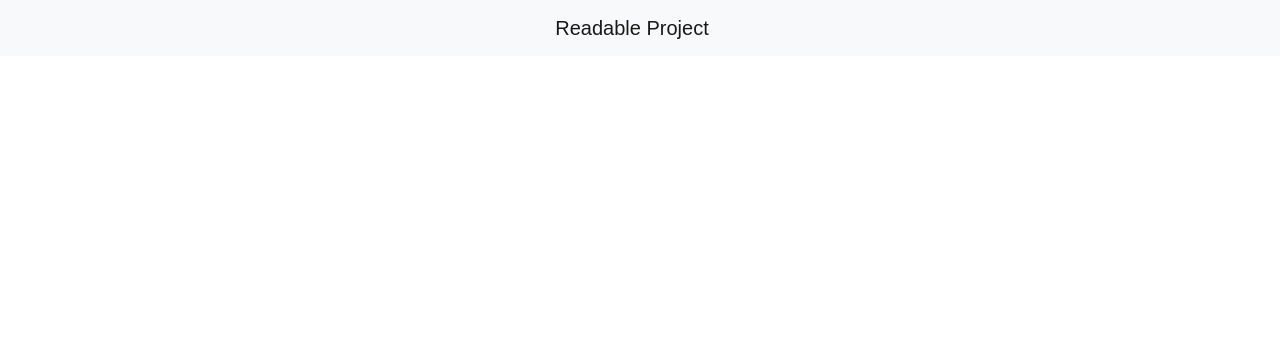
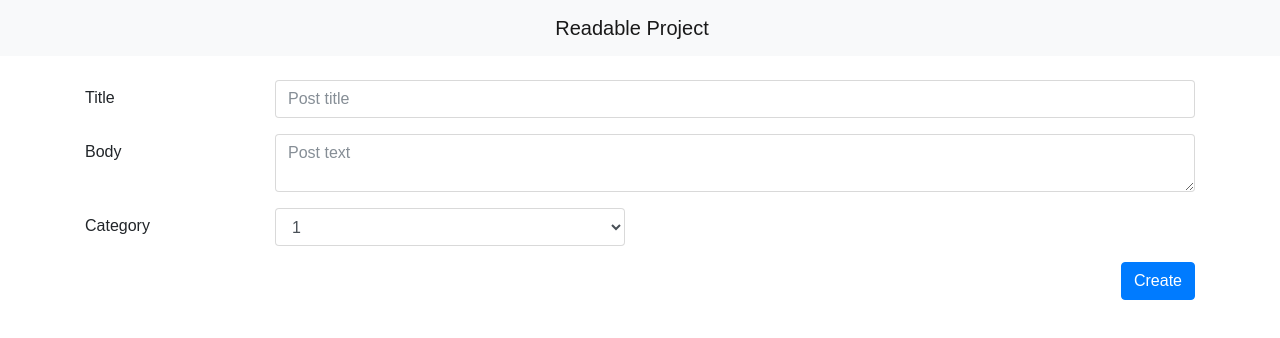
Before and after one commit to faridsaud/udacity-readable-project, a React (Create React App) app: page /post/create in a window 1280 px wide. Shown: the top 338 px of the page. Built offline with nearby package versions, Linux system fonts and the light colour scheme.

Commit message:
feat: Add create post component, view and route

```diff
--- a/src/App.js
+++ b/src/App.js
@@ -5,6 +5,7 @@ import {Route} from 'react-router-dom';
 import HomePage from "./components/HomePage";
 import Menu from "./components/Menu";
 import CategoryHomePage from "./components/CategoryHomePage";
+import CreatePost from "./components/CreatePost";
 
 class App extends Component {
   render() {
@@ -18,6 +19,9 @@ class App extends Component {
             <Route exact path='/category/:id' render={(props) => (
                 <CategoryHomePage />
             )}/>
+            <Route exact path='/post/(create|update/:id)' render={(props) => (
+                <CreatePost />
+            )}/>
         </div>
 
 
--- a/src/components/CategoryHeader.js
+++ b/src/components/CategoryHeader.js
@@ -23,8 +23,8 @@ class CategoryHeader extends Component {
         }))
     };
 
-    changeOrderStatus=()=>{
-        this.setState(prevState=>({
+    changeOrderStatus = () => {
+        this.setState(prevState => ({
             isOrderByOpen: !prevState.isOrderByOpen,
             isFilterByOpen: false
         }))
@@ -35,7 +35,7 @@ class CategoryHeader extends Component {
             <div className="card-header">
                 <div className="row">
                     <div className="col-md-8">
-                        <Link to={"/category/"+this.props.name}>
+                        <Link to={"/category/" + this.props.name}>
                             <h4>{this.props.name}</h4>
                         </Link>
                     </div>
@@ -49,8 +49,10 @@ class CategoryHeader extends Component {
                             <button type="button" className="btn btn-primary btn-sm" title="Filter by"
                                     onClick={this.changeFilterStatus}><i className="material-icons"><i
                                 className="material-icons">filter_list</i></i></button>
-                            <button type="button" className="btn btn-primary btn-sm" title="New post"><i
-                                className="material-icons">add</i></button>
+                            <Link to="/post/create" className="btn btn-primary btn-sm">
+                                <i className="material-icons">add</i>
+                            </Link>
+
                         </div>
                     </div>
 
--- /dev/null
+++ b/src/components/CreatePost.js
@@ -0,0 +1,51 @@
+/**
+ * Created by farid on 8/16/2017.
+ */
+import React, {Component} from 'react';
+import PropTypes from 'prop-types';
+
+
+class CreatePost extends Component {
+
+    render() {
+
+        return (
+            <div className="container">
+                <form>
+                    <div className="form-group row">
+                        <label className="col-sm-2 col-form-label">Title</label>
+                        <div className="col-sm-10">
+                            <input type="text" className="form-control" id="title" placeholder="Post title"/>
+                        </div>
+                    </div>
+                    <div className="form-group row">
+                        <label className="col-sm-2 col-form-label">Body</label>
+                        <div className="col-sm-10">
+                            <textarea type="text" className="form-control" id="body" placeholder="Post text"/>
+                        </div>
+                    </div>
+                    <div className="form-group row">
+                        <label className="col-sm-2 col-form-label">Category</label>
+                        <div className="col-sm-4">
+                            <select className="form-control" id="sel1">
+                                <option>1</option>
+                                <option>2</option>
+                                <option>3</option>
+                                <option>4</option>
+                            </select>
+                        </div>
+                    </div>
+                    <div className="form-group row float-right">
+                        <div className="col-sm-10 ">
+                            <button type="submit" className="btn btn-primary">Create</button>
+                        </div>
+                    </div>
+                </form>
+            </div>
+
+        )
+    }
+}
+
+CreatePost.propTypes = {};
+export default CreatePost;
```
